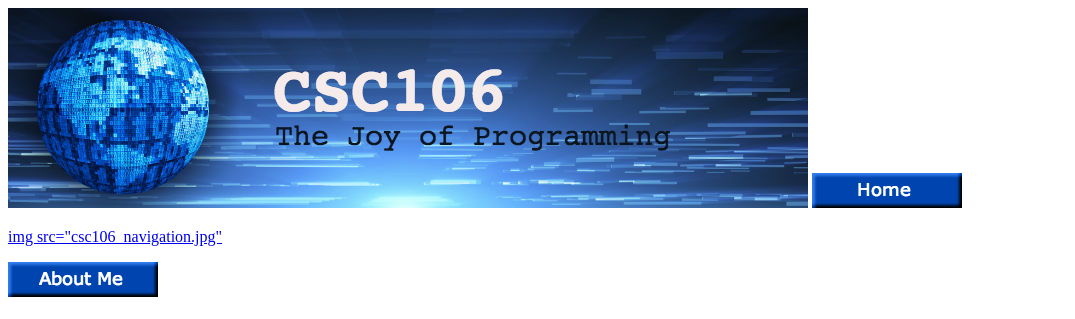
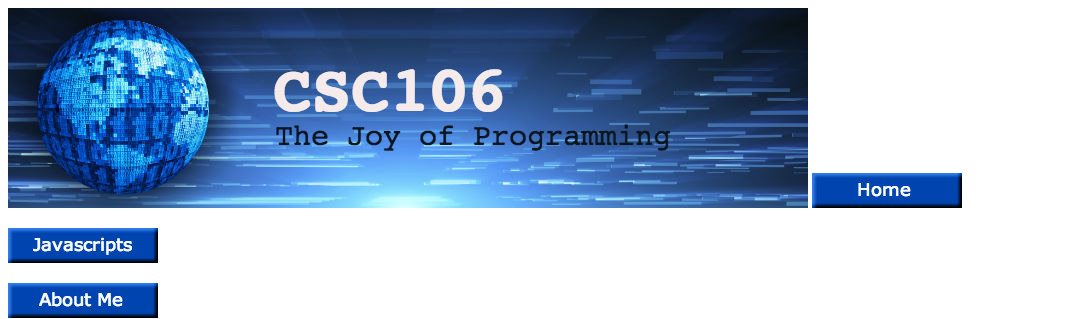
Before and after one commit to pauldaccarett/pdaccarett.github.io, a plain HTML site: page index.html in a window 1280 px wide. Shown: the top 319 px of the page, without its empty margins (0-1075 px from the left). Drawn offline with Linux system fonts and the light colour scheme.

Commit message:
Update index.html

```diff
--- a/index.html
+++ b/index.html
@@ -6,7 +6,7 @@
      </head>
           <body>
   <img src="csc106_banner.jpg">
-                <img src="csc106_home.jpg"> <p><a href="javapage.html">img src="csc106_navigation.jpg"</a></p> <img src="csc106_aboutme.jpg">
+                <img src="csc106_home.jpg"> <p><a href="javapage.html"><img src="csc106_navigation.jpg"></a></p> <img src="csc106_aboutme.jpg">
     <h1>Welcome to my Page!</h1>
     <p> Hello, this is my page. I am using it for my CSC106 class at URI. On this website you can see some of my javascripts and you can also learn a little about me.</p>
      </body>
```
